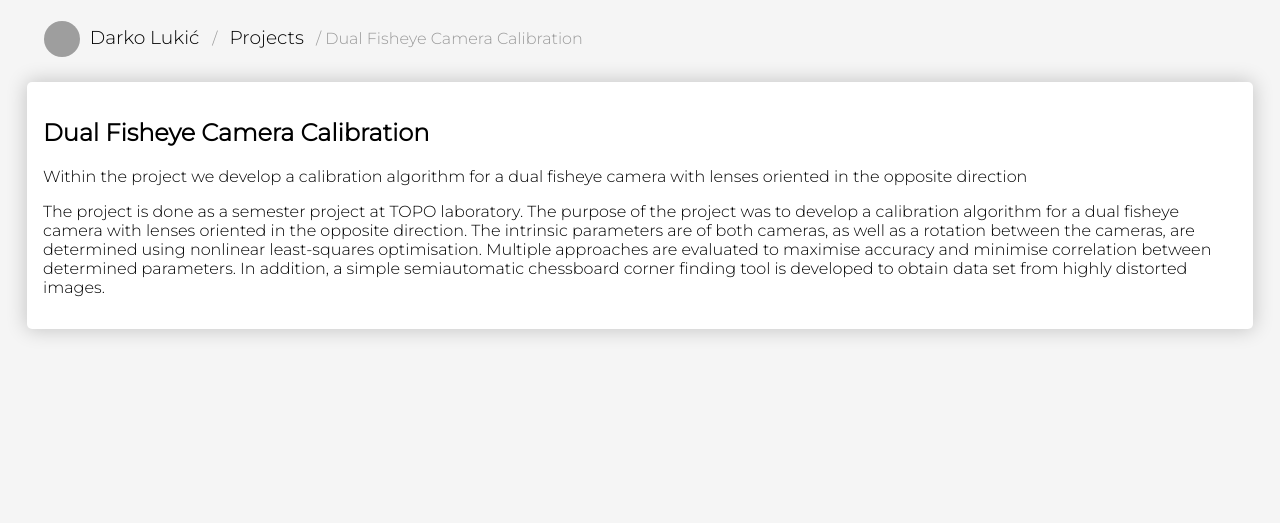
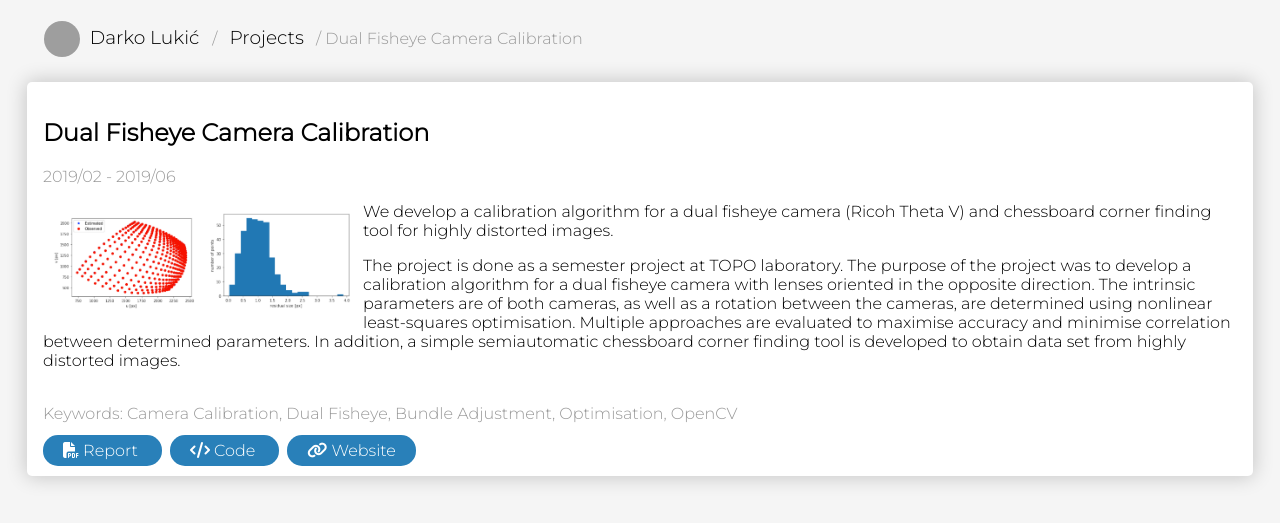
Before and after one commit to lukicdarkoo/lukic.io, a Jekyll site: the page built from _projects/dual-fisheye-camera-calibration.md, in a window 1280 px wide. Shown: the top 523 px of the page. Built offline with Jekyll 4.4.1, drawn with Linux system fonts in a browser that asks for light colours; nearby versions of some CDN libraries; grey boxes are pictures that could not be loaded.

Commit message:
Add chips

```diff
--- a/_layouts/collection.html
+++ b/_layouts/collection.html
@@ -21,11 +21,10 @@ layout: default
             </div>
 
             <a href="{{ project.url | relative_url }}">
-                <img src="{{ project.cover_image }}" />
+                <img src="{{ project.thumbnail }}" />
             </a>
 
             <div class="inner">
-                <span>{{ project.period }}</span>
                 <p>{{ project.preview | default: project.excerpt | strip_html }}</p>
             </div>
         </div>
--- a/_layouts/default.html
+++ b/_layouts/default.html
@@ -22,6 +22,10 @@
     .project-item {
         max-width: 390px;
         overflow: hidden;
+    }
+
+    .project-item h2 {
+        font-weight: normal;
     }
 
     .project-item .inner {
@@ -82,12 +86,36 @@
         margin: 5px;
     }
 
+    .project .chips {
+        margin-right: 8px;
+        padding: 6px 20px;
+        background-color: #2980b9;
+        color: #fff;
+        border-radius: 15px;
+    }
+
+    .project .keywords {
+        padding: 18px 0;
+        color: #999;
+    }
+
+    .project .period {
+        color: #999;
+    }
+
+    .project img {
+        margin: 10px;
+        float: left;
+        max-width: 300px;
+    }
+
     @media (max-width: 600px) {
+
         .project-item,
-    .project {
-        margin: 12px 0;
+        .project {
+            margin: 12px 0;
+        }
     }
-        }
 </style>
 
 <body>
@@ -110,6 +138,8 @@
     <main class="container">
         {{ content }}
     </main>
+
+    <script src="https://kit.fontawesome.com/84739a5aa9.js" crossorigin="anonymous"></script>
 </body>
 
 </html>
--- a/_layouts/project.html
+++ b/_layouts/project.html
@@ -5,8 +5,39 @@ layout: default
 
   <h1>{{ page.title | escape }}</h1>
 
+  <div class="period">
+    {{ page.period }}
+  </div>
+
   <div class="content">
     {{ content }}
   </div>
 
+  <div class="keywords">
+  Keywords: {{ page.keywords | join: ", " }}
+  </div>
+
+  {%- if page.report -%}
+  <a class="chips" href="{{ page.report }}">
+    <i class="fas fa-file-pdf"></i> Report
+  </a>
+  {%- endif %}
+
+  {%- if page.video -%}
+  <a class="chips" href="{{ page.video }}">
+    <i class="fas fa-video"></i> Video
+  </a>
+  {%- endif %}
+
+  {%- if page.code -%}
+  <a class="chips" href="{{ page.code }}">
+    <i class="fas fa-code"></i> Code
+  </a>
+  {%- endif %}
+
+  {%- if page.website -%}
+  <a class="chips" href="{{ page.website }}">
+    <i class="fas fa-link"></i> Website
+  </a>
+  {%- endif %}
 </article>
--- a/_projects/dual-fisheye-camera-calibration.md
+++ b/_projects/dual-fisheye-camera-calibration.md
@@ -1,12 +1,16 @@
 ---
 title: Dual Fisheye Camera Calibration
 period: 2019/02 - 2019/06
-cover_image: /images/camera_calibration_residuals.png
+thumbnail: /images/camera_calibration_residuals.png
 tags: academic medium
 keywords: [ Camera Calibration, Dual Fisheye, Bundle Adjustment, Optimisation, OpenCV ]
+report: /files/Dual_Fisheye_Camera_Calibration.pdf
+code: https://gitlab.com/lukicdarkoo/camera-calibration
+website: https://gitlab.com/lukicdarkoo/calib-tools
 ---
 
-Within the project we develop a calibration algorithm for a dual fisheye camera with lenses oriented in the opposite direction
+<img src="/images/camera_calibration_residuals.png" />
+We develop a calibration algorithm for a dual fisheye camera (Ricoh Theta V) and chessboard corner finding tool for highly distorted images.
 
 <!--more-->
 
```
Also changed, not shown: _projects/spesdriver-online-learning-platform.md (+4 -2 lines), _projects/underwater-acoustic-communication.md (+6 -4 lines).
